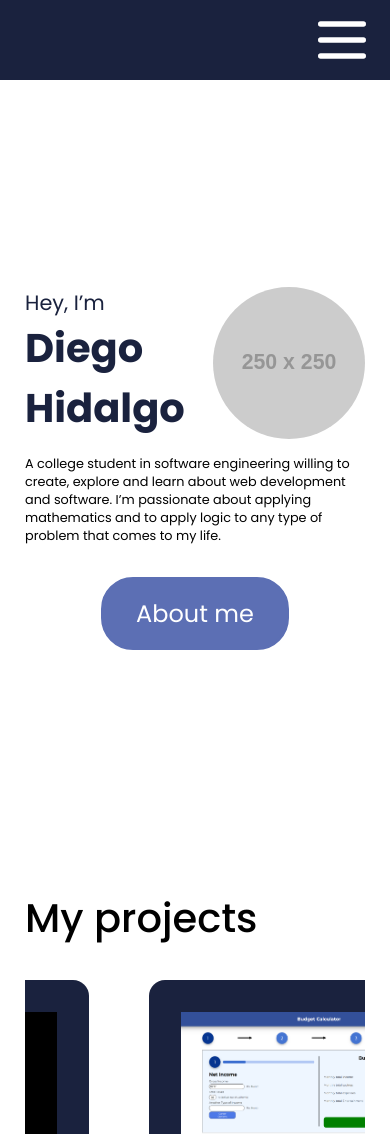
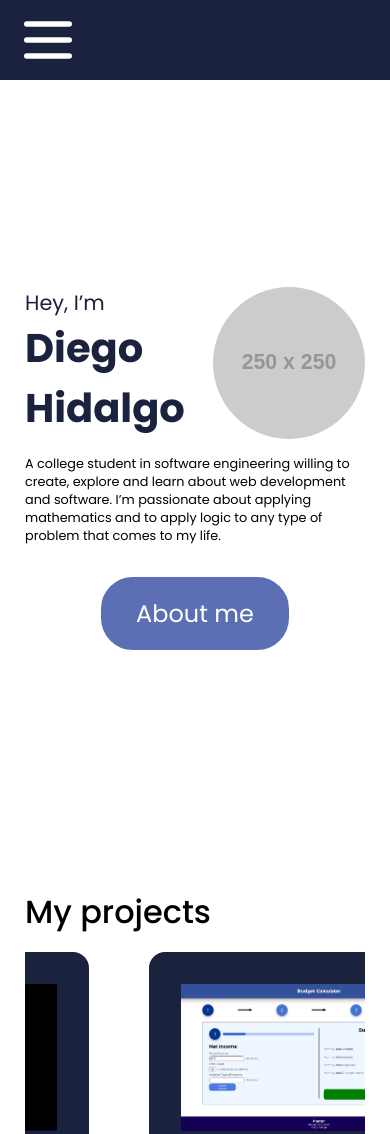
Before and after one commit to Diecho/Portafolio, a plain HTML site: page index.html in a window 390 px wide. Shown: the top 1134 px of the page. Drawn offline with Linux system fonts and the light colour scheme; placeholder pictures from the web are drawn by us.

Commit message:
change in menu direction

```diff
--- a/index.css
+++ b/index.css
@@ -1468,11 +1468,11 @@ body.blackTheme #diego {
 
 @media screen and (max-width: 1000px) {
     nav {
-        justify-content: flex-end;
+        justify-content: flex-start;
     }
     nav>img {
         display: block;
-        margin-right: 1rem;
+        margin-left: 1rem;
     }
     nav>ul {
         display: none;
@@ -1636,6 +1636,10 @@ body.blackTheme #diego {
 
 }
 @media screen and (max-width: 600px) {
+    main section>h2 {
+        font-size: 2rem;
+        margin-bottom: 1rem;
+    }
     #homeHeader {
         font-size: 3.65rem;
         text-align: start;
```
Also changed, not shown: index.html (+1 -0 lines), tasklist.txt.
